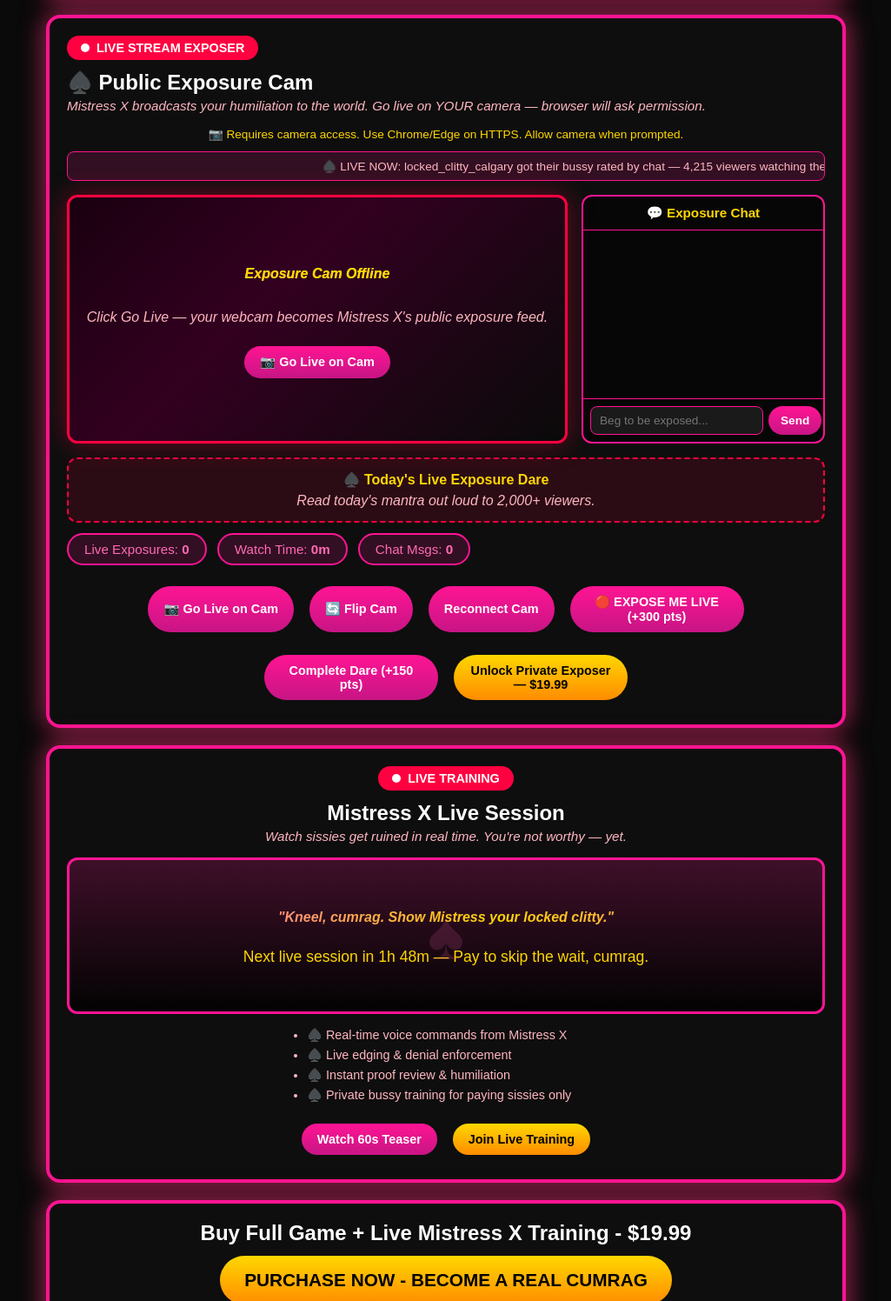
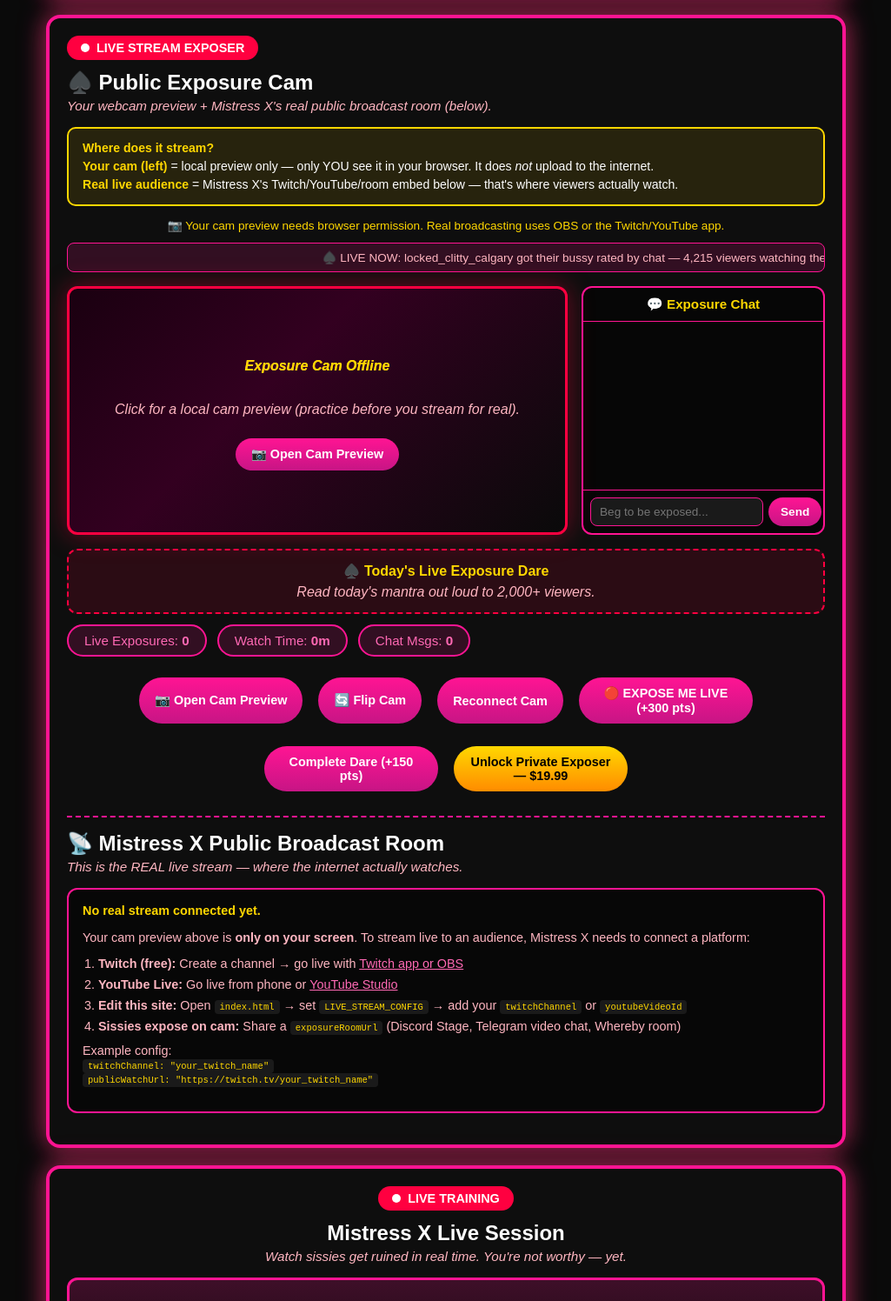
Before and after one commit to sissy439-boop/mistress-x-bbc-training-academy, a website: page index.html in a window 1280 px wide. Shown: the part 8397-9893 px from the top of the page at 87% size, without its empty margins (127-1152 px from the left). Drawn offline with Linux system fonts and the light colour scheme.

Commit message:
Clarify local cam vs real broadcast; add Twitch/YouTube embed config

```diff
--- a/index.html
+++ b/index.html
@@ -560,6 +560,70 @@
         text-align: center;
     }
 
+    .stream-info-box {
+        background: rgba(255,215,0,0.1);
+        border: 2px solid #ffd700;
+        border-radius: 10px;
+        padding: 12px 16px;
+        margin-bottom: 14px;
+        font-size: 0.88em;
+        color: #fff;
+        line-height: 1.5;
+    }
+
+    .stream-info-box strong { color: #ffd700; }
+
+    .broadcast-room {
+        margin-top: 20px;
+        padding-top: 16px;
+        border-top: 2px dashed #ff1493;
+    }
+
+    .broadcast-embed {
+        position: relative;
+        width: 100%;
+        padding-bottom: 56.25%;
+        height: 0;
+        background: #000;
+        border: 3px solid #ffd700;
+        border-radius: 12px;
+        overflow: hidden;
+        margin: 12px 0;
+    }
+
+    .broadcast-embed iframe {
+        position: absolute;
+        inset: 0;
+        width: 100%;
+        height: 100%;
+        border: 0;
+    }
+
+    .broadcast-setup {
+        background: rgba(0,0,0,0.5);
+        border: 2px solid #ff1493;
+        border-radius: 12px;
+        padding: 16px;
+        text-align: left;
+        font-size: 0.9em;
+        color: #ffb6c1;
+    }
+
+    .broadcast-setup ol {
+        margin: 10px 0 0 18px;
+        padding: 0;
+    }
+
+    .broadcast-setup li { margin: 8px 0; }
+
+    .broadcast-setup code {
+        background: #1a1a1a;
+        padding: 2px 6px;
+        border-radius: 4px;
+        color: #ffd700;
+        font-size: 0.9em;
+    }
+
     .stream-viewport.active {
         animation: pulse-glow 2s ease-in-out infinite;
     }
@@ -858,15 +922,20 @@
 <div class="panel stream-exposer" id="streamExposerPanel">
     <div class="live-badge"><span class="live-dot"></span> LIVE STREAM EXPOSER</div>
     <h2>♠️ Public Exposure Cam</h2>
-    <p class="panel-subtitle">Mistress X broadcasts your humiliation to the world. Go live on YOUR camera — browser will ask permission.</p>
-    <p class="stream-permission-note">📷 Requires camera access. Use Chrome/Edge on HTTPS. Allow camera when prompted.</p>
-    <div class="stream-ticker"><span id="streamTicker">♠️ LIVE NOW: locked_clitty_calgary just exposed their cage on cam — 2,847 viewers watching them leak...</span></div>
+    <p class="panel-subtitle">Your webcam preview + Mistress X's real public broadcast room (below).</p>
+    <div class="stream-info-box">
+      <strong>Where does it stream?</strong><br>
+      <strong>Your cam (left)</strong> = local preview only — only YOU see it in your browser. It does <em>not</em> upload to the internet.<br>
+      <strong>Real live audience</strong> = Mistress X's Twitch/YouTube/room embed below — that's where viewers actually watch.
+    </div>
+    <p class="stream-permission-note">📷 Your cam preview needs browser permission. Real broadcasting uses OBS or the Twitch/YouTube app.</p>
+    <div class="stream-ticker"><span id="streamTicker">♠️ Roleplay ticker — connect Twitch/YouTube below for a real public stream...</span></div>
     <div class="stream-layout">
         <div class="stream-viewport" id="streamViewport">
             <div class="stream-offline" id="streamOffline">
                 <p class="glitter-text" style="-webkit-text-fill-color:#ffd700;">Exposure Cam Offline</p>
-                <p>Click Go Live — your webcam becomes Mistress X's public exposure feed.</p>
-                <button class="btn-small" onclick="toggleStream()" style="margin-top:12px;">📷 Go Live on Cam</button>
+                <p>Click for a local cam preview (practice before you stream for real).</p>
+                <button class="btn-small" onclick="toggleStream()" style="margin-top:12px;">📷 Open Cam Preview</button>
             </div>
             <div id="streamLive" style="display:none; position:absolute; inset:0;">
                 <video id="streamWebcam" class="stream-webcam" autoplay playsinline muted></video>
@@ -898,12 +967,19 @@
         <span class="stat-chip">Chat Msgs: <strong id="streamChatCount">0</strong></span>
     </div>
     <div class="btn-row">
-        <button class="btn-small" id="streamToggleBtn" onclick="toggleStream()">📷 Go Live on Cam</button>
+        <button class="btn-small" id="streamToggleBtn" onclick="toggleStream()">📷 Open Cam Preview</button>
         <button class="btn-small" onclick="flipCamera()">🔄 Flip Cam</button>
         <button class="btn-small" onclick="retryWebcam()">Reconnect Cam</button>
         <button class="btn-small" onclick="exposeLive()">🔴 EXPOSE ME LIVE (+300 pts)</button>
         <button class="btn-small" onclick="completeExposureDare()">Complete Dare (+150 pts)</button>
         <button class="btn-small buy-btn" onclick="scrollToPurchase()">Unlock Private Exposer — $19.99</button>
+    </div>
+
+    <div class="broadcast-room">
+        <h2 style="margin-top:0;">📡 Mistress X Public Broadcast Room</h2>
+        <p class="panel-subtitle">This is the REAL live stream — where the internet actually watches.</p>
+        <div id="broadcastEmbed"></div>
+        <div class="btn-row" id="broadcastLinks"></div>
     </div>
 </div>
 
@@ -1082,6 +1158,16 @@ const teaserLines = [
   "Mistress X: 'White boys pay to watch. Black men get to breed.'",
   "Mistress X: 'Beg for denial. That's all you're good for.'"
 ];
+
+// ── REAL LIVE STREAM CONFIG (edit these for your actual broadcast) ──
+const LIVE_STREAM_CONFIG = {
+  platform: "twitch",           // "twitch" or "youtube"
+  twitchChannel: "",            // e.g. "mistressxbbc" — your Twitch username
+  youtubeVideoId: "",           // YouTube LIVE video ID (from watch URL)
+  publicWatchUrl: "",           // Full link viewers open (Twitch/YouTube channel live page)
+  exposureRoomUrl: "",          // Discord stage, Telegram, Whereby — sissies join here to expose
+  siteDomain: "sissy439-boop.github.io"  // Required for Twitch embed on GitHub Pages
+};
 
 const streamScenes = [
   { icon: "🔒", title: "Cage Check Cam", desc: "Sissy_boi_42 trembling on cam — pink cage dripping while chat counts every leak." },
@@ -1673,9 +1759,9 @@ async function startWebcam() {
     cameraActive = true;
     video.style.display = "block";
     document.getElementById("streamScene").style.display = "none";
-    document.getElementById("streamCamBadge").textContent = "YOUR CAM — LIVE";
+    document.getElementById("streamCamBadge").textContent = "LOCAL PREVIEW";
     document.getElementById("streamCaption").textContent =
-      `Mistress X: "There you are, cumrag. Thousands are watching YOUR pathetic face."`;
+      `Mistress X: "That's your preview, cumrag. Stream for REAL via OBS/Twitch below."`;
     return true;
   } catch (err) {
     cameraActive = false;
@@ -1787,7 +1873,7 @@ async function startStream() {
   document.getElementById("streamOffline").style.display = "none";
   document.getElementById("streamLive").style.display = "block";
   document.getElementById("streamViewport").classList.add("active");
-  document.getElementById("streamToggleBtn").textContent = "⏹ Stop Cam";
+  document.getElementById("streamToggleBtn").textContent = "⏹ Close Preview";
   initStreamChat();
   renderStreamViewers();
   updateStreamDuration();
@@ -1828,7 +1914,7 @@ function stopStream() {
   document.getElementById("streamOffline").style.display = "flex";
   document.getElementById("streamLive").style.display = "none";
   document.getElementById("streamViewport").classList.remove("active");
-  document.getElementById("streamToggleBtn").textContent = "📷 Go Live on Cam";
+  document.getElementById("streamToggleBtn").textContent = "📷 Open Cam Preview";
   clearStreamIntervals();
 }
 
@@ -1904,9 +1990,60 @@ async function completeExposureDare() {
   alert("+150 pts! Dare completed on Mistress X's Exposure Cam. Send proof or face punishment.");
 }
 
+function renderBroadcastRoom() {
+  const cfg = LIVE_STREAM_CONFIG;
+  const embedEl = document.getElementById("broadcastEmbed");
+  const linksEl = document.getElementById("broadcastLinks");
+  let embedHtml = "";
+  let linksHtml = "";
+
+  if (cfg.platform === "twitch" && cfg.twitchChannel) {
+    const parents = [cfg.siteDomain, "localhost"].map(p =>
+      `parent=${encodeURIComponent(p)}`).join("&");
+    embedHtml = `<div class="broadcast-embed"><iframe
+      src="https://player.twitch.tv/?channel=${encodeURIComponent(cfg.twitchChannel)}&${parents}&autoplay=false&muted=false"
+      allowfullscreen></iframe></div>
+      <p style="color:#90ee90; font-size:0.9em;"><em>♠️ LIVE on Twitch: @${cfg.twitchChannel}</em></p>`;
+  } else if (cfg.platform === "youtube" && cfg.youtubeVideoId) {
+    embedHtml = `<div class="broadcast-embed"><iframe
+      src="https://www.youtube.com/embed/${encodeURIComponent(cfg.youtubeVideoId)}?autoplay=0"
+      allow="accelerometer; autoplay; clipboard-write; encrypted-media; gyroscope; picture-in-picture"
+      allowfullscreen></iframe></div>
+      <p style="color:#90ee90; font-size:0.9em;"><em>♠️ LIVE on YouTube</em></p>`;
+  } else {
+    embedHtml = `<div class="broadcast-setup">
+      <strong style="color:#ffd700;">No real stream connected yet.</strong>
+      <p>Your cam preview above is <strong>only on your screen</strong>. To stream live to an audience, Mistress X needs to connect a platform:</p>
+      <ol>
+        <li><strong>Twitch (free):</strong> Create a channel → go live with <a href="https://www.twitch.tv/broadcast" target="_blank" rel="noopener" style="color:#ff69b4;">Twitch app or OBS</a></li>
+        <li><strong>YouTube Live:</strong> Go live from phone or <a href="https://studio.youtube.com" target="_blank" rel="noopener" style="color:#ff69b4;">YouTube Studio</a></li>
+        <li><strong>Edit this site:</strong> Open <code>index.html</code> → set <code>LIVE_STREAM_CONFIG</code> → add your <code>twitchChannel</code> or <code>youtubeVideoId</code></li>
+        <li><strong>Sissies expose on cam:</strong> Share a <code>exposureRoomUrl</code> (Discord Stage, Telegram video chat, Whereby room)</li>
+      </ol>
+      <p style="margin-top:12px;">Example config:<br>
+      <code>twitchChannel: "your_twitch_name"</code><br>
+      <code>publicWatchUrl: "https://twitch.tv/your_twitch_name"</code></p>
+    </div>`;
+  }
+
+  if (cfg.publicWatchUrl) {
+    linksHtml += `<a href="${cfg.publicWatchUrl}" target="_blank" rel="noopener"><button class="btn-small buy-btn">▶ Watch Live (Real Audience)</button></a>`;
+  }
+  if (cfg.exposureRoomUrl) {
+    linksHtml += `<a href="${cfg.exposureRoomUrl}" target="_blank" rel="noopener"><button class="btn-small">📷 Join Exposure Room (Cam Required)</button></a>`;
+  }
+  if (cfg.platform === "twitch" && cfg.twitchChannel) {
+    linksHtml += `<a href="https://dashboard.twitch.tv/u/${encodeURIComponent(cfg.twitchChannel)}/stream-manager" target="_blank" rel="noopener"><button class="btn-small">Twitch Dashboard (Go Live)</button></a>`;
+  }
+
+  embedEl.innerHTML = embedHtml;
+  linksEl.innerHTML = linksHtml;
+}
+
 function renderStreamExposer() {
   renderStreamStats();
   renderExposureDare();
+  renderBroadcastRoom();
   updateStreamTicker();
 }
 
```
